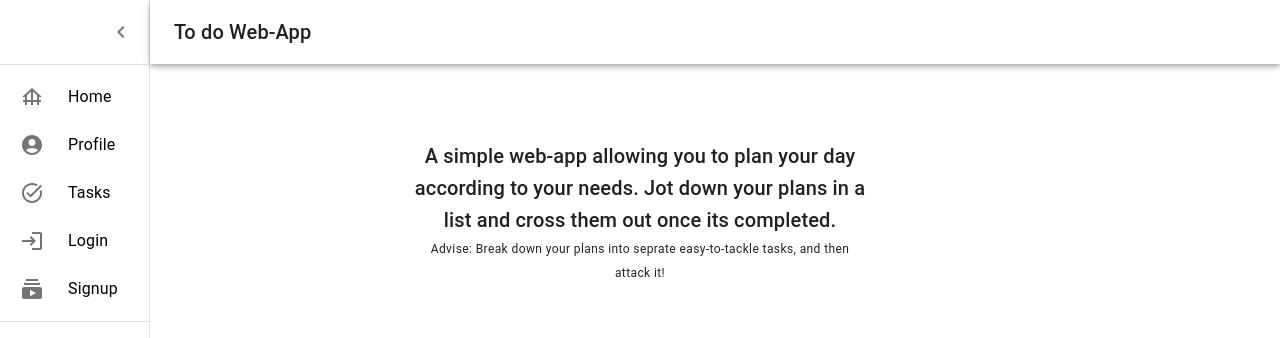
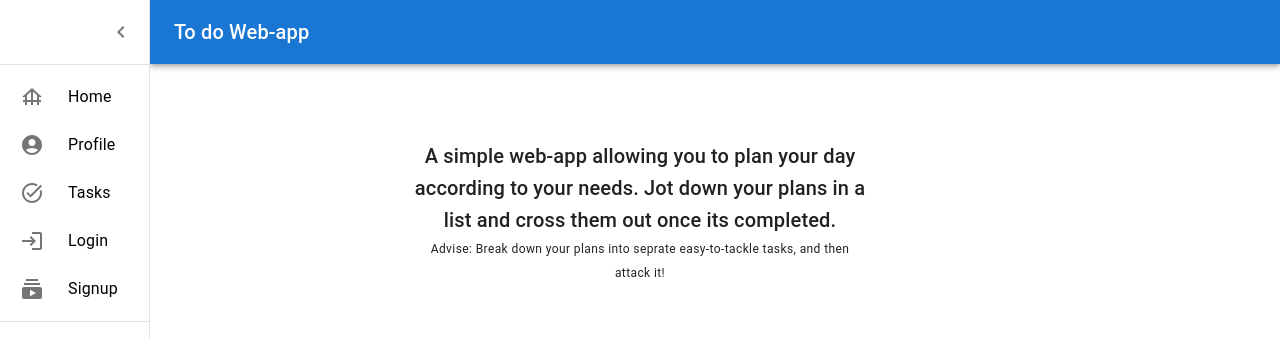
Before and after one commit to Tayamul/to-do-web-app, a React (Create React App) app: page / in a window 1280 px wide. Both pictures are taken after a click on the button "open drawer". Shown: the top 338 px of the page. Built offline with nearby package versions, Linux system fonts and the light colour scheme; no server answers.

Commit message:
Replaced Mini-variant drawer with a Persistent drawer for better UX

```diff
--- a/src/components/Sidebar.jsx
+++ b/src/components/Sidebar.jsx
@@ -1,7 +1,8 @@
 import React, { useContext } from "react";
 import { styled, useTheme } from "@mui/material/styles";
 import Box from "@mui/material/Box";
-import MuiDrawer from "@mui/material/Drawer";
+import Drawer from "@mui/material/Drawer";
+import CssBaseline from "@mui/material/CssBaseline";
 import MuiAppBar from "@mui/material/AppBar";
 import Toolbar from "@mui/material/Toolbar";
 import List from "@mui/material/List";
@@ -15,83 +16,62 @@ import ListItem from "@mui/material/ListItem";
 import ListItemButton from "@mui/material/ListItemButton";
 import ListItemIcon from "@mui/material/ListItemIcon";
 import ListItemText from "@mui/material/ListItemText";
+import { Link, useNavigate } from "react-router-dom";
 import LogoutRoundedIcon from "@mui/icons-material/LogoutRounded";
 import AccountCircleIcon from "@mui/icons-material/AccountCircle";
 import LoginIcon from "@mui/icons-material/Login";
 import SubscriptionsIcon from "@mui/icons-material/Subscriptions";
 import TaskAltIcon from "@mui/icons-material/TaskAlt";
-import { Link, useNavigate } from "react-router-dom";
+import FoundationOutlinedIcon from "@mui/icons-material/FoundationOutlined";
 import { signOut } from "firebase/auth";
-import { Button } from "@mui/material";
 import { auth } from "../firebaseConfig";
 import { AuthContext } from "../Auth";
-import FoundationOutlinedIcon from '@mui/icons-material/FoundationOutlined';
 
 const drawerWidth = 150;
 
-const openedMixin = (theme) => ({
-  width: drawerWidth,
-  transition: theme.transitions.create("width", {
-    easing: theme.transitions.easing.sharp,
-    duration: theme.transitions.duration.enteringScreen,
-  }),
-  overflowX: "hidden",
-});
-
-const closedMixin = (theme) => ({
-  transition: theme.transitions.create("width", {
+const Main = styled("main", { shouldForwardProp: (prop) => prop !== "open" })(
+  ({ theme, open }) => ({
+    flexGrow: 1,
+    padding: theme.spacing(3),
+    transition: theme.transitions.create("margin", {
       easing: theme.transitions.easing.sharp,
       duration: theme.transitions.duration.leavingScreen,
     }),
-  overflowX: "hidden",
-  width: `calc(${theme.spacing(7)} + 1px)`,
-  [theme.breakpoints.up("sm")]: {
-    width: `calc(${theme.spacing(8)} + 1px)`,
-  },
-});
-
-const DrawerHeader = styled("div")(({ theme }) => ({
-  display: "flex",
-  alignItems: "center",
-  justifyContent: "flex-end",
-  padding: theme.spacing(0, 1),
-  // necessary for content to be below app bar
-  ...theme.mixins.toolbar,
-}));
+    marginLeft: `-${drawerWidth}px`,
+    ...(open && {
+      transition: theme.transitions.create("margin", {
+        easing: theme.transitions.easing.easeOut,
+        duration: theme.transitions.duration.enteringScreen,
+      }),
+      marginLeft: 0,
+    }),
+  })
+);
 
 const AppBar = styled(MuiAppBar, {
   shouldForwardProp: (prop) => prop !== "open",
 })(({ theme, open }) => ({
-  zIndex: theme.zIndex.drawer + 1,
-  transition: theme.transitions.create(["width", "margin"], {
+  transition: theme.transitions.create(["margin", "width"], {
     easing: theme.transitions.easing.sharp,
     duration: theme.transitions.duration.leavingScreen,
   }),
   ...(open && {
-    marginLeft: drawerWidth,
     width: `calc(100% - ${drawerWidth}px)`,
-    transition: theme.transitions.create(["width", "margin"], {
-      easing: theme.transitions.easing.sharp,
+    marginLeft: `${drawerWidth}px`,
+    transition: theme.transitions.create(["margin", "width"], {
+      easing: theme.transitions.easing.easeOut,
       duration: theme.transitions.duration.enteringScreen,
     }),
   }),
 }));
 
-const Drawer = styled(MuiDrawer, {
-  shouldForwardProp: (prop) => prop !== "open",
-})(({ theme, open }) => ({
-  width: drawerWidth,
-  flexShrink: 0,
-  whiteSpace: "nowrap",
-  boxSizing: "border-box",
-  ...(open && {
-    ...openedMixin(theme),
-    "& .MuiDrawer-paper": openedMixin(theme),
-  }),
-  ...(!open && {
-    ...closedMixin(theme),
-    "& .MuiDrawer-paper": closedMixin(theme),
-  }),
+const DrawerHeader = styled("div")(({ theme }) => ({
+  display: "flex",
+  alignItems: "center",
+  padding: theme.spacing(0, 1),
+  // necessary for content to be below app bar
+  ...theme.mixins.toolbar,
+  justifyContent: "flex-end",
 }));
 
 export default function Sidebar() {
@@ -116,43 +96,53 @@ export default function Sidebar() {
     } else {
       alert("No user logged in");
     }
-    window.location.reload()
+    window.location.reload();
   };
 
   return (
     <Box sx={{ display: "flex" }}>
-      <AppBar position="fixed" open={open} color="inherit">
+      <CssBaseline />
+      <AppBar position="fixed" open={open}>
         <Toolbar>
           <IconButton
             color="inherit"
             aria-label="open drawer"
             onClick={handleDrawerOpen}
             edge="start"
-            sx={{
-              marginRight: 5,
-              ...(open && { display: "none" }),
-            }}
+            sx={{ mr: 2, ...(open && { display: "none" }) }}
           >
             <MenuIcon />
           </IconButton>
           <Typography variant="h6" noWrap component="div">
-            To do Web-App
+            To do Web-app
           </Typography>
         </Toolbar>
       </AppBar>
-      <Drawer variant="permanent" open={open}>
+      <Drawer
+        sx={{
+          width: drawerWidth,
+          flexShrink: 0,
+          "& .MuiDrawer-paper": {
+            width: drawerWidth,
+            boxSizing: "border-box",
+          },
+        }}
+        variant="persistent"
+        anchor="left"
+        open={open}
+      >
         <DrawerHeader>
           <IconButton onClick={handleDrawerClose}>
-            {theme.direction === "rtl" ? (
+            {theme.direction === "ltr" ? (
+              <ChevronLeftIcon />
+            ) : (
               <ChevronRightIcon />
-            ) : (
-              <ChevronLeftIcon />
             )}
           </IconButton>
         </DrawerHeader>
         <Divider />
         <List>
-        <Link to='/' style={{ textDecoration: "none", color: "black" }}>
+          <Link to="/" style={{ textDecoration: "none", color: "black" }}>
             <ListItem disablePadding sx={{ display: "block" }}>
               <ListItemButton
                 sx={{
@@ -174,7 +164,10 @@ export default function Sidebar() {
               </ListItemButton>
             </ListItem>
           </Link>
-          <Link to='/profile' style={{ textDecoration: "none", color: "black" }}>
+          <Link
+            to="/profile"
+            style={{ textDecoration: "none", color: "black" }}
+          >
             <ListItem disablePadding sx={{ display: "block" }}>
               <ListItemButton
                 sx={{
@@ -192,7 +185,10 @@ export default function Sidebar() {
                 >
                   <AccountCircleIcon />
                 </ListItemIcon>
-              <ListItemText primary="Profile" sx={{ opacity: open ? 1 : 0 }} />
+                <ListItemText
+                  primary="Profile"
+                  sx={{ opacity: open ? 1 : 0 }}
+                />
               </ListItemButton>
             </ListItem>
           </Link>
@@ -218,7 +214,10 @@ export default function Sidebar() {
               </ListItemButton>
             </ListItem>
           </Link>
-          {currentUser ? "" : <Link
+          {currentUser ? (
+            ""
+          ) : (
+            <Link
               to="/login"
               style={{ textDecoration: "none", color: "black" }}
             >
@@ -245,9 +244,13 @@ export default function Sidebar() {
                   />
                 </ListItemButton>
               </ListItem>
-            </Link> }
+            </Link>
+          )}
 
-            {currentUser ? "" : <Link
+          {currentUser ? (
+            ""
+          ) : (
+            <Link
               to="/signup"
               style={{ textDecoration: "none", color: "black" }}
             >
@@ -274,11 +277,12 @@ export default function Sidebar() {
                   />
                 </ListItemButton>
               </ListItem>
-            </Link> }
-
+            </Link>
+          )}
         </List>
         <Divider />
-          {currentUser && <List>
+        {currentUser && (
+          <List>
             <ListItem onClick={logout} disablePadding sx={{ display: "block" }}>
               <ListItemButton
                 sx={{
@@ -299,7 +303,8 @@ export default function Sidebar() {
                 <ListItemText primary="Logout" sx={{ opacity: open ? 1 : 0 }} />
               </ListItemButton>
             </ListItem>
-          </List>}
+          </List>
+        )}
       </Drawer>
     </Box>
   );
```
Lines whose indentation alone changed are shown as unchanged.
